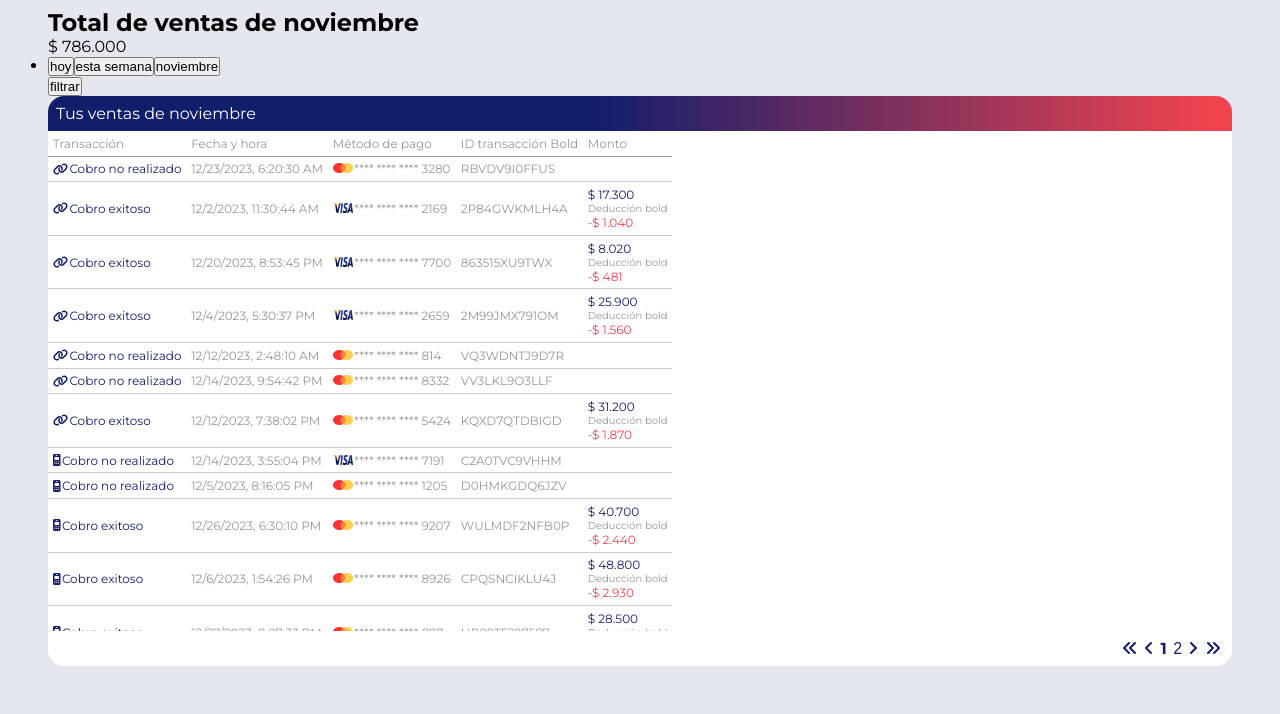
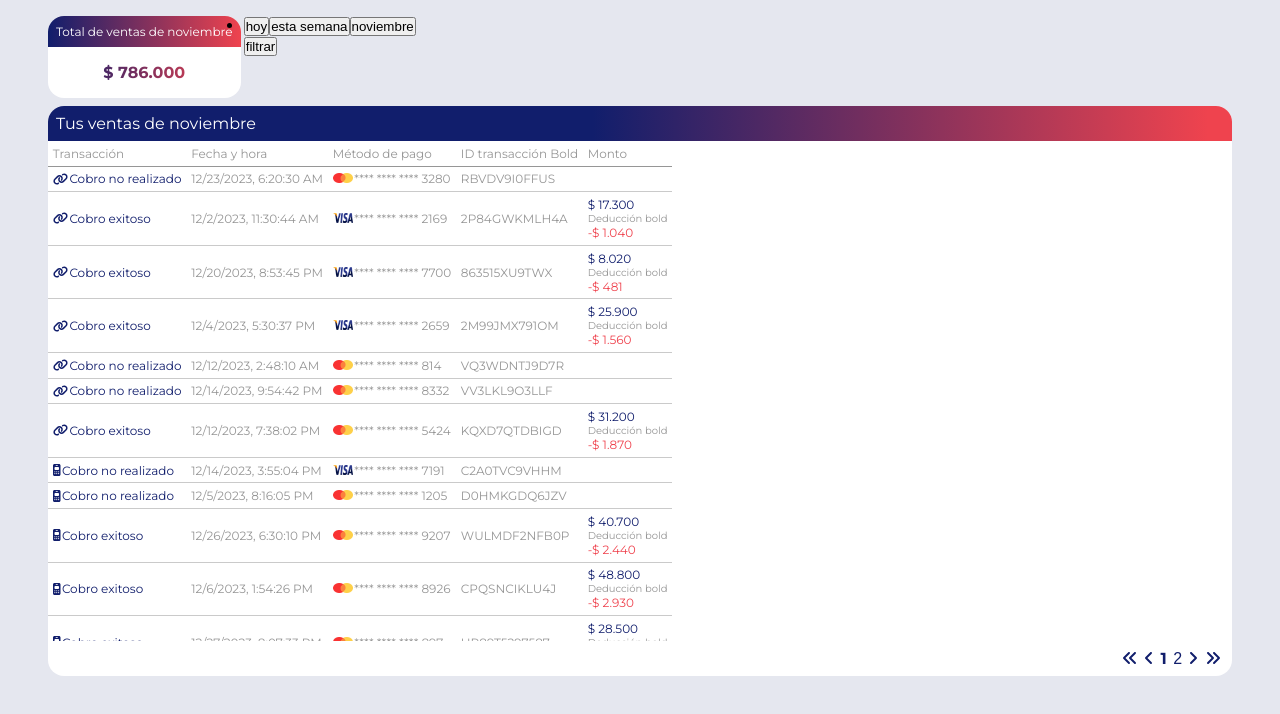
Before and after one commit to anfepar/bold-client-dashboard, a Next.js app: page / in a window 1280 px wide. Shown: the top 714 px of the page. Built offline with nearby package versions, Linux system fonts and the light colour scheme.

Commit message:
style(TotalSales): add total sales styles

```diff
--- a/src/app/page.module.sass
+++ b/src/app/page.module.sass
@@ -1,4 +1,6 @@
-.Page
+.page__head
+  display: flex
+  margin: 0.5rem 0
 .wrapper
   max-width: 1200px
   margin: auto
--- a/src/app/page.tsx
+++ b/src/app/page.tsx
@@ -23,7 +23,7 @@ export default async function Home({ searchParams }: PageProps) {
 
   return (
     <main className={styles.wrapper}>
-      <section>
+      <section className={styles.page__head}>
         <TotalSales transactions={filteredTransactions} rangeFilter={filters.range} />
         <TableFilters filters={filters} />
       </section>
--- /dev/null
+++ b/src/app/ui/components/TotalSales/TotalSales.module.sass
@@ -0,0 +1,22 @@
+@import ../../vars
+
+.container
+  border-radius: 1rem
+  background-color: white
+  margin-right: 0.2rem
+  overflow: hidden
+  &__title
+    font-size: $xs-font-size
+    color: white
+    font-weight: normal
+    background: linear-gradient(90deg, $blue-color 0%, $red-color 100%)
+    padding: 0.5rem
+  &__content
+    padding: 1rem
+    text-align: center
+  &__text
+    background: linear-gradient(90deg, $blue-color 0%, $red-color 100%)
+    color: $dark-gray
+    -webkit-text-fill-color: transparent
+    -webkit-background-clip: text
+    font-weight: bold
--- a/src/app/ui/components/TotalSales/TotalSales.tsx
+++ b/src/app/ui/components/TotalSales/TotalSales.tsx
@@ -4,6 +4,7 @@ import { RangeFilter } from "@/app/lib/types"
 import { formatCurrency } from "@/app/lib/utils/currency"
 import { getFilterDescription } from "@/app/lib/utils/strings"
 import { useMemo } from "react"
+import styles from './TotalSales.module.sass'
 
 export interface TotalSalesProps {
   transactions: Transaction[],
@@ -14,9 +15,11 @@ export interface TotalSalesProps {
 export default function TotalSales({ transactions, rangeFilter }: TotalSalesProps) {
   const totalSales = useMemo(() => getTotalSales(transactions), [transactions])
   return (
-    <div>
-      <h2>{`Total de ventas de ${getFilterDescription(rangeFilter)} `}</h2>
-      <p>{formatCurrency(totalSales)}</p>
+    <div className={styles.container}>
+      <h2 className={styles.container__title}>{`Total de ventas de ${getFilterDescription(rangeFilter)}`}</h2>
+      <div className={styles.container__content}>
+        <p className={styles.container__text}>{formatCurrency(totalSales)}</p>
+      </div>
     </div>
   )
 }
```
